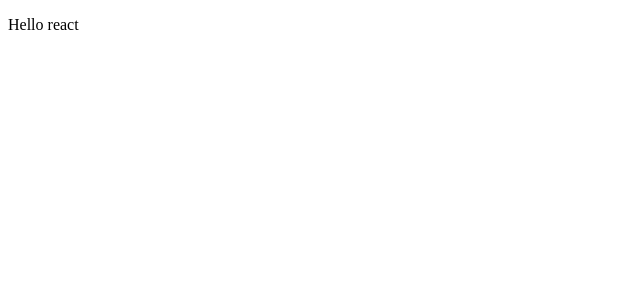
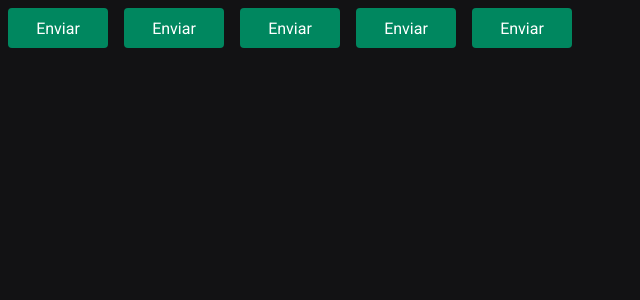
Before and after one commit to hppc25/react-pomodoro, a React (Vite) app: page / in a window 1280 px wide. Shown: the top 300 px of the page, without its empty margins (0-640 px from the left). Built offline with nearby package versions, Linux system fonts and the light colour scheme.

Commit message:
Add and config style componet

```diff
--- a/index.html
+++ b/index.html
@@ -2,7 +2,10 @@
 <html lang="en">
   <head>
     <meta charset="UTF-8" />
+     <link rel="preconnect" href="https://fonts.googleapis.com" />
+    <link rel="preconnect" href="https://fonts.gstatic.com" crossorigin />
     <meta name="viewport" content="width=device-width, initial-scale=1.0" />
+    <link href="https://fonts.googleapis.com/css2?family=Roboto+Mono:wght@700&family=Roboto:wght@400;700&display=swap" rel="stylesheet" />
     <title>Ignite Timer</title>
   </head>
   <body>
--- a/package.json
+++ b/package.json
@@ -10,11 +10,13 @@
   },
   "dependencies": {
     "react": "^18.2.0",
-    "react-dom": "^18.2.0"
+    "react-dom": "^18.2.0",
+    "styled-components": "^5.3.5"
   },
   "devDependencies": {
     "@types/react": "^18.0.17",
     "@types/react-dom": "^18.0.6",
+    "@types/styled-components": "^5.1.26",
     "@vitejs/plugin-react": "^2.0.1",
     "typescript": "^4.6.4",
     "vite": "^3.0.7"
--- a/src/App.tsx
+++ b/src/App.tsx
@@ -1,7 +1,18 @@
+import { ThemeProvider } from "styled-components";
+import { Button } from "./components/Button";
+
+import { GlobalStyle } from "./styles/global";
+import { defaultTheme } from "./styles/themes/default";
+
 export function App() {
   return (
-    <div className="App">
-      <p>Hello react</p>
-    </div>
+    <ThemeProvider theme={defaultTheme}>
+      <Button variant="primary" />
+      <Button variant="secondary" />
+      <Button variant="success" />
+      <Button variant="danger" />
+      <Button />
+      <GlobalStyle />
+    </ThemeProvider>
   );
 }
--- /dev/null
+++ b/src/components/Button.styles.ts
@@ -0,0 +1,29 @@
+import styled, { css } from "styled-components";
+
+export type ButtonVariant = "primary" | "secondary" | "danger" | "success";
+
+interface ButtonContainerProps {
+  variant: ButtonVariant;
+}
+
+const buttonVariants = {
+  primary: "purple",
+  secondary: "orange",
+  danger: "red",
+  success: "green",
+};
+
+export const ButtonContainer = styled.button<ButtonContainerProps>`
+  width: 100px;
+  height: 40px;
+  border-radius: 4px;
+  border: 0;
+  margin: 8px;
+  background-color: ${(props) => props.theme["green-500"]};
+  color: ${(props) => props.theme.white};
+  /* ${(props) => {
+    return css`
+      background-color: ${buttonVariants[props.variant]};
+    `;
+  }} */
+`;
--- /dev/null
+++ b/src/components/Button.tsx
@@ -0,0 +1,9 @@
+import { ButtonContainer, ButtonVariant } from "./Button.styles";
+
+interface ButtonProps {
+  variant?: ButtonVariant;
+}
+
+export function Button({ variant = "primary" }: ButtonProps) {
+  return <ButtonContainer variant={variant}>Enviar</ButtonContainer>;
+}
--- /dev/null
+++ b/src/styles/global.ts
@@ -0,0 +1,22 @@
+import { createGlobalStyle } from "styled-components";
+
+export const GlobalStyle = createGlobalStyle`
+  * {
+    margin: 0;
+    padding: 0;
+    box-sizing: border-box;
+  }
+:focus {
+    outline: none;
+    box-shadow: 0 0 0 2px ${(props) => props.theme["green-500"]};
+  }
+  body {
+    background: ${(props) => props.theme["gray-900"]};
+    color: ${(props) => props.theme["gray-300"]};
+  }
+  body, input, textarea, button {
+    font-family: 'Roboto', sans-serif;
+    font-weight: 400;
+    font-size: 1rem;
+  }
+`;
--- /dev/null
+++ b/src/styles/themes/default.ts
@@ -0,0 +1,20 @@
+export const defaultTheme = {
+  white: "#FFF",
+  "gray-100": "#E1E1E6",
+  "gray-300": "#C4C4CC",
+  "gray-400": "#8D8D99",
+  "gray-500": "#7C7C8A",
+  "gray-600": "#323238",
+  "gray-700": "#29292E",
+  "gray-800": "#202024",
+  "gray-900": "#121214",
+
+  "green-300": "#00B37E",
+  "green-500": "#00875F",
+  "green-700": "#015F43",
+
+  "red-500": "#AB222E",
+  "red-700": "#7A1921",
+
+  "yellow-500": "#FBA94C",
+};
```
Also changed, not shown: src/@types/styled.d.ts (added, +8 -0 lines), 1 other file (tests, documents, lock files or other folders).
